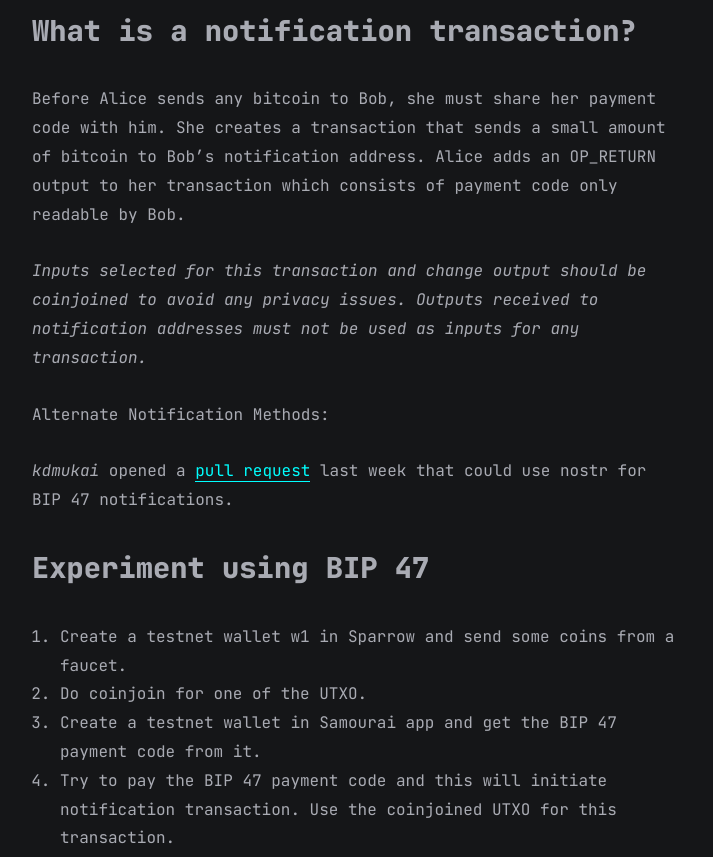
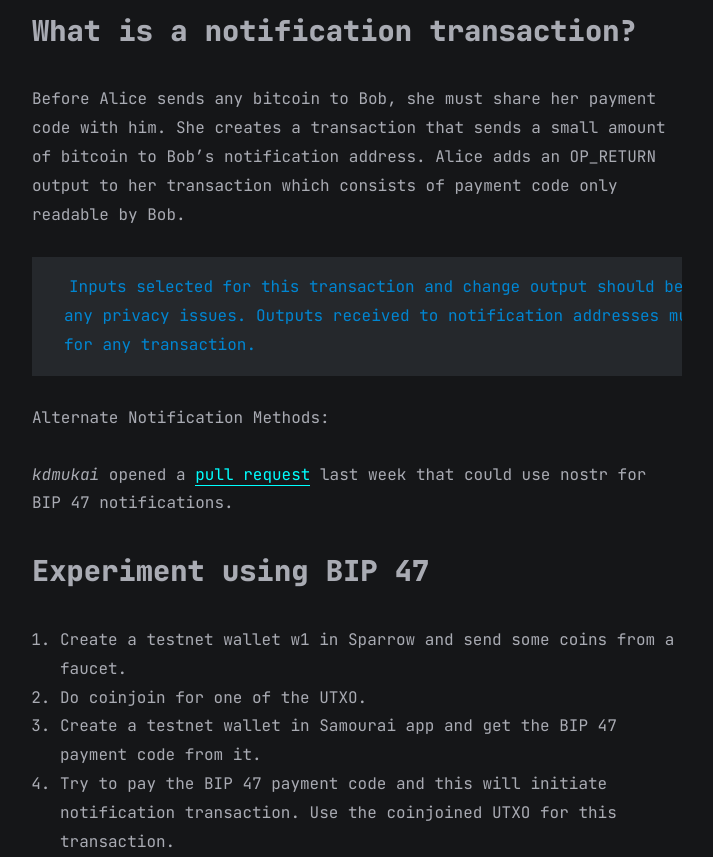
Before and after one commit to consentonchain/blog, a Jekyll site: the page built from all_collections/_posts/2023-01-16-bip47.md, in a window 1280 px wide and 900 px high, scrolled down 911 px, cut to the strip 0-857 px from the top of the window. Shown: the whole strip, without its empty margins (283-996 px from the left). Built offline with Jekyll 4.4.1, drawn with Linux system fonts in a browser that asks for light colours; some of the changed text lies outside the part shown.

````diff
--- a/all_collections/_posts/2023-01-16-bip47.md
+++ b/all_collections/_posts/2023-01-16-bip47.md
@@ -28,9 +28,11 @@ She creates a transaction that sends a small amount of bitcoin to Bob's notifica
 address. Alice adds an OP_RETURN output to her transaction which consists of payment
 code only readable by Bob.
 
-_Inputs selected for this transaction and change output should be coinjoined to avoid
+```yml
+Inputs selected for this transaction and change output should be coinjoined to avoid
 any privacy issues. Outputs received to notification addresses must not be used as inputs
-for any transaction._
+for any transaction.
+```
 
 Alternate Notification Methods:
 
````
Also changed, not shown: other parts of all_collections/_posts/2023-01-16-bip47.md (+3 -7 lines).
